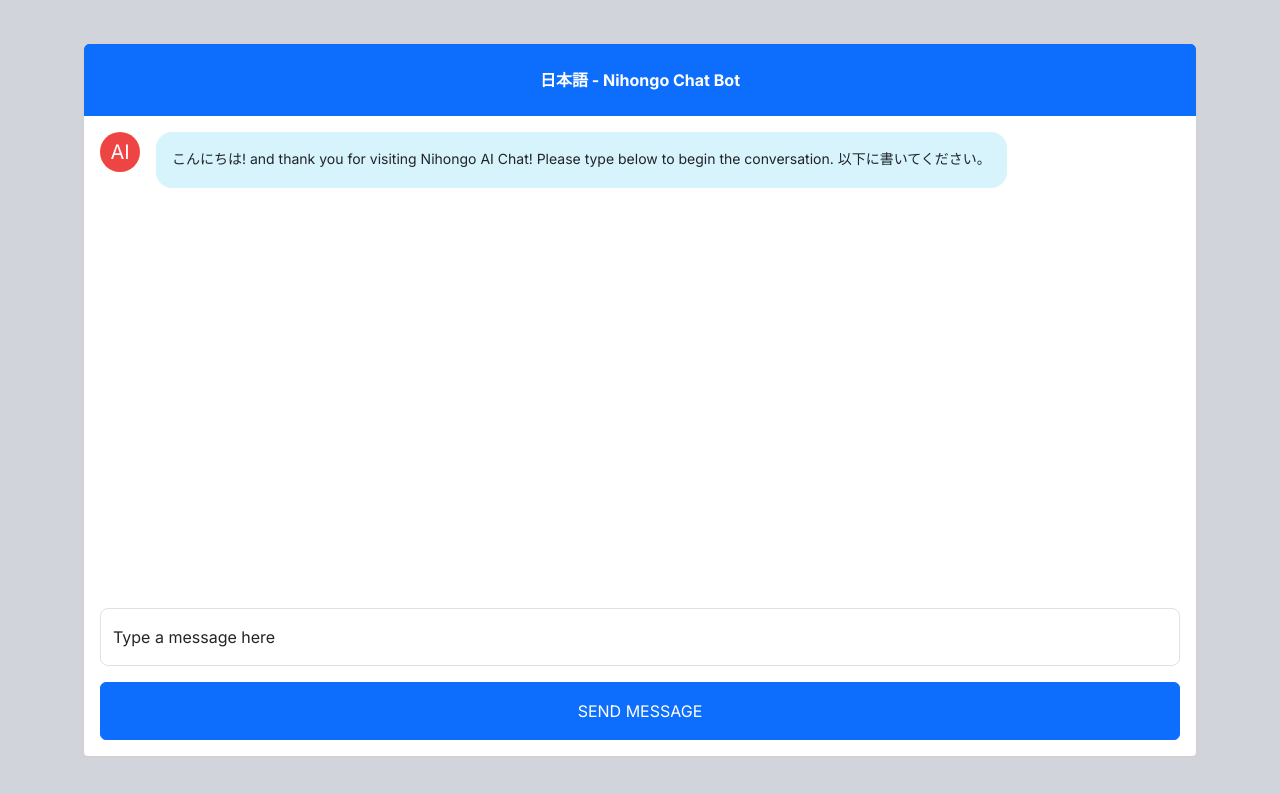
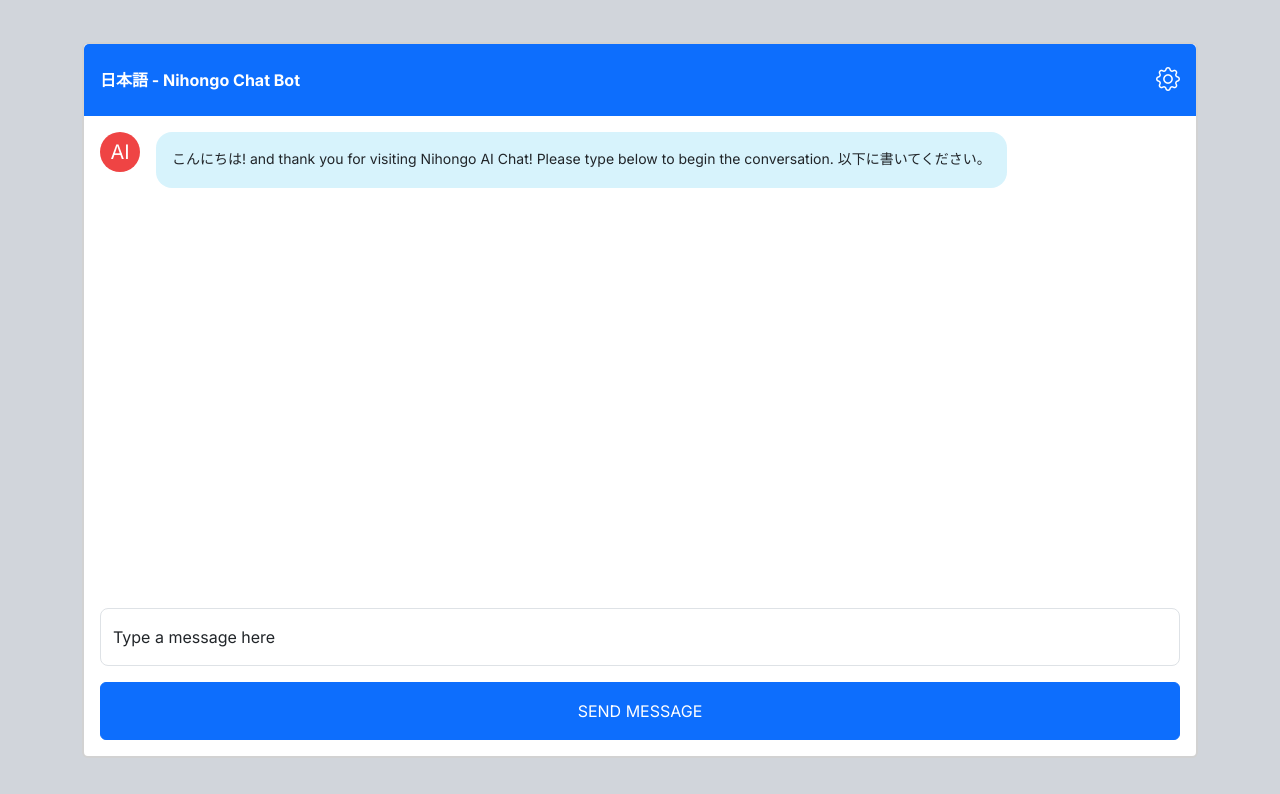
Before and after one commit to zackhanni/nihongo-chatbot, a Next.js app: page / in a window 1280 px wide. Shown: the top 794 px of the page. Built offline with nearby package versions, Linux system fonts and the light colour scheme; no server answers.

Commit message:
installed bootstrap icons

```diff
--- a/app/layout.tsx
+++ b/app/layout.tsx
@@ -2,6 +2,7 @@ import type { Metadata } from "next";
 import { Inter } from "next/font/google";
 import "./globals.css";
 import "bootstrap/dist/css/bootstrap.min.css";
+import "bootstrap-icons/font/bootstrap-icons.css";
 
 const inter = Inter({ subsets: ["latin"] });
 
--- a/app/page.tsx
+++ b/app/page.tsx
@@ -8,10 +8,8 @@ export default function Home() {
   if (!apiKey) {
     throw new Error("NEXT_PUBLIC_API_KEY must be defined");
   }
-
   const now = new Date();
   const hours = now.getHours();
-
   const greeting =
     hours >= 17 && hours < 4
       ? "こんばんは"
@@ -27,7 +25,6 @@ export default function Home() {
   ]);
   const [inputValue, setInputValue] = useState("");
   const [isLoading, setIsLoading] = useState(false);
-
   const ref = useChatScroll(messages);
 
   const handleSubmit = async (e: React.FormEvent<HTMLFormElement>) => {
@@ -51,6 +48,10 @@ export default function Home() {
     sender: string;
     message: string;
   }
+
+  const toggleSettings = () => {
+    //
+  };
 
   async function processMessageToChatGPT(chatMessages: Message[]) {
     let apiMessages = chatMessages.map((messageObject) => {
@@ -101,10 +102,6 @@ export default function Home() {
       });
   }
 
-  // const handleTextToSpeech = () => {
-  //   return <TextToSpeech textInput="testing 1 2 3 ko ni chi wa bitches" />;
-  // };
-
   // a new message scrolls the chat to the bottom
   function useChatScroll<T>(dep: T): React.MutableRefObject<HTMLDivElement> {
     const ref = React.useRef<HTMLDivElement>(null);
@@ -120,10 +117,14 @@ export default function Home() {
     <main className="flex items-center justify-center h-screen w-screen bg-gray-300">
       <section className="container">
         <div className="card rounded-2xl border-2 bg-white">
-          <div className="card-header d-flex justify-center bg-primary border-bottom-0 rounded-t-2xl">
+          <div className="card-header d-flex justify-between bg-primary border-bottom-0 rounded-t-2xl items-center">
             <p className="fw-bold text-white mb-0 py-3">
               日本語 - Nihongo Chat Bot
             </p>
+            <i
+              className="bi bi-gear text-2xl text-white"
+              onClick={toggleSettings}
+            ></i>
           </div>
           <div
             className="card-body h-[80svh] overflow-y-auto flex flex-col justify-between"
@@ -199,12 +200,6 @@ export default function Home() {
           </div>
         </div>
       </section>
-      {/* <button
-        className="bg-red-400 rounded-2xl text-white font-bold"
-        onClick={handleTextToSpeech}
-      >
-        Text to speech
-      </button> */}
     </main>
   );
 }
--- a/package.json
+++ b/package.json
@@ -10,6 +10,7 @@
   },
   "dependencies": {
     "bootstrap": "^5.3.3",
+    "bootstrap-icons": "^1.11.3",
     "next": "14.2.3",
     "react": "^18",
     "react-bootstrap": "^2.10.2",
```
Also changed, not shown: 1 other file (tests, documents, lock files or other folders).
